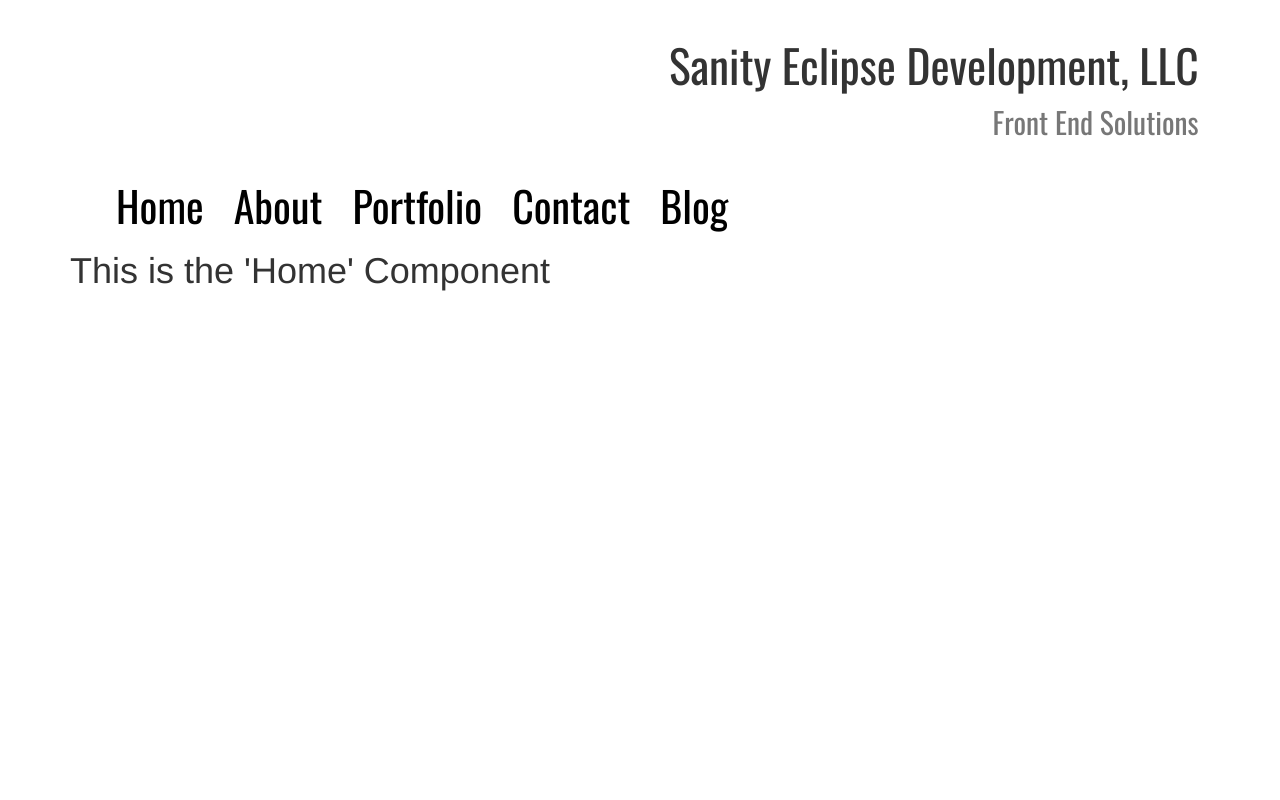
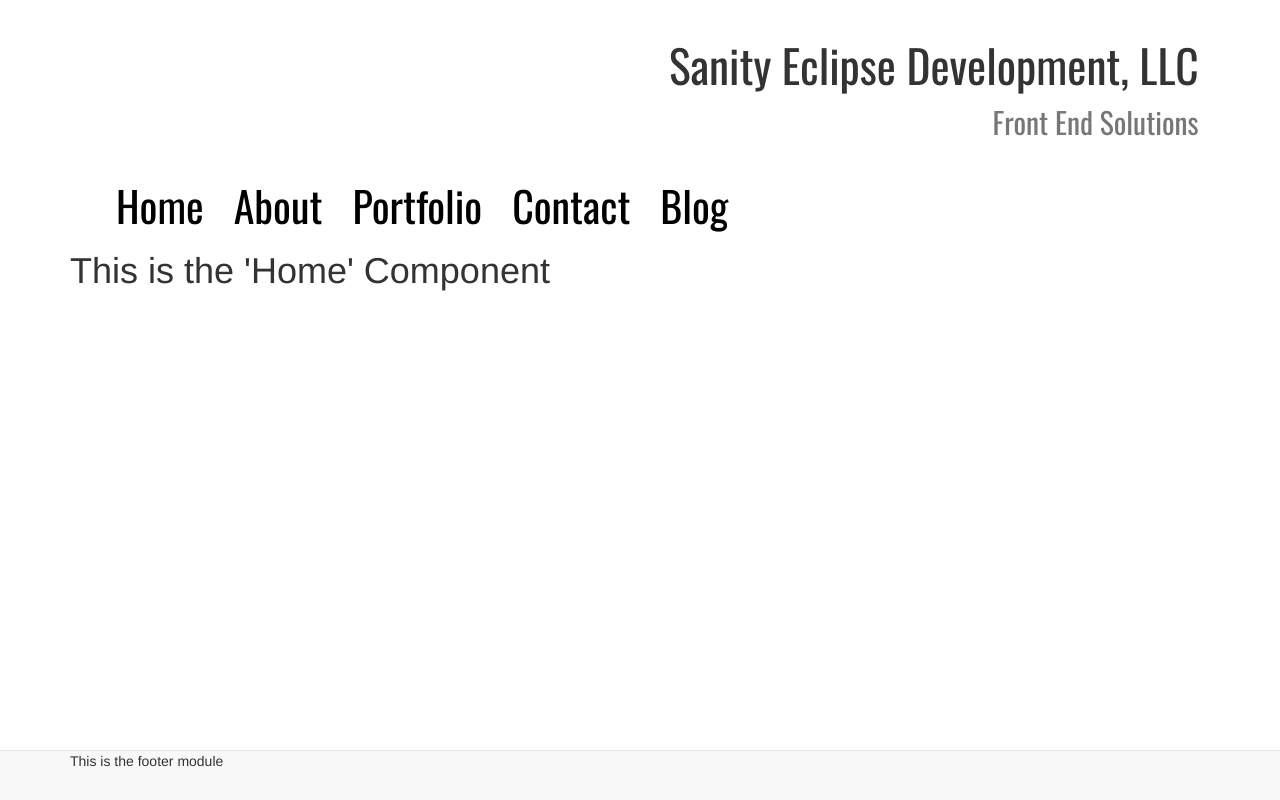
Before and after one commit to SanityEclipse/SED-business-site, an Angular app: page /home in a window 1280 px wide. Built offline with nearby package versions, Linux system fonts and the light colour scheme.

Commit message:
Added footer code

```diff
--- a/src/app/app.component.html
+++ b/src/app/app.component.html
@@ -6,4 +6,6 @@
 
   <router-outlet></router-outlet>
 
+  <core-footer></core-footer>
+
 </div>
--- a/src/app/core/core.module.ts
+++ b/src/app/core/core.module.ts
@@ -4,11 +4,12 @@ import { RouterModule } from '@angular/router';
 
 import { HeaderComponent } from './header/header.component';
 import { NavbarComponent } from './navbar/navbar.component';
+import { FooterComponent } from './footer/footer.component';
 
 @NgModule({
   imports:      [ CommonModule, RouterModule ],
-  declarations: [ HeaderComponent, NavbarComponent ],
-  exports:      [ HeaderComponent, NavbarComponent ],
+  declarations: [ HeaderComponent, NavbarComponent, FooterComponent ],
+  exports:      [ HeaderComponent, NavbarComponent, FooterComponent ],
   providers:    []
 })
 
```
